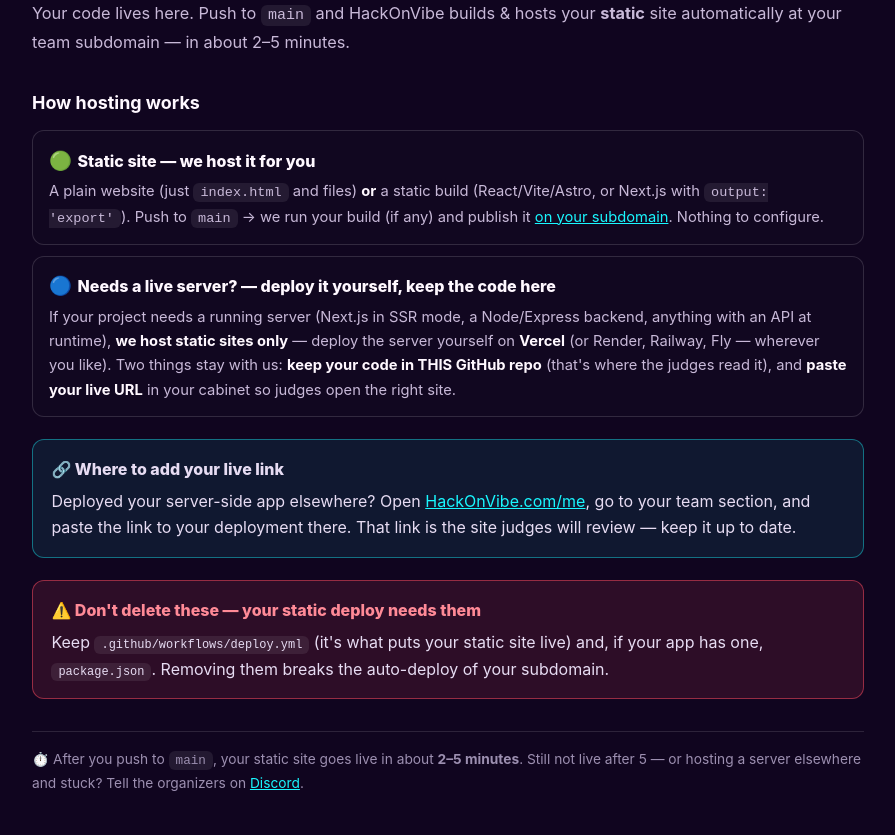
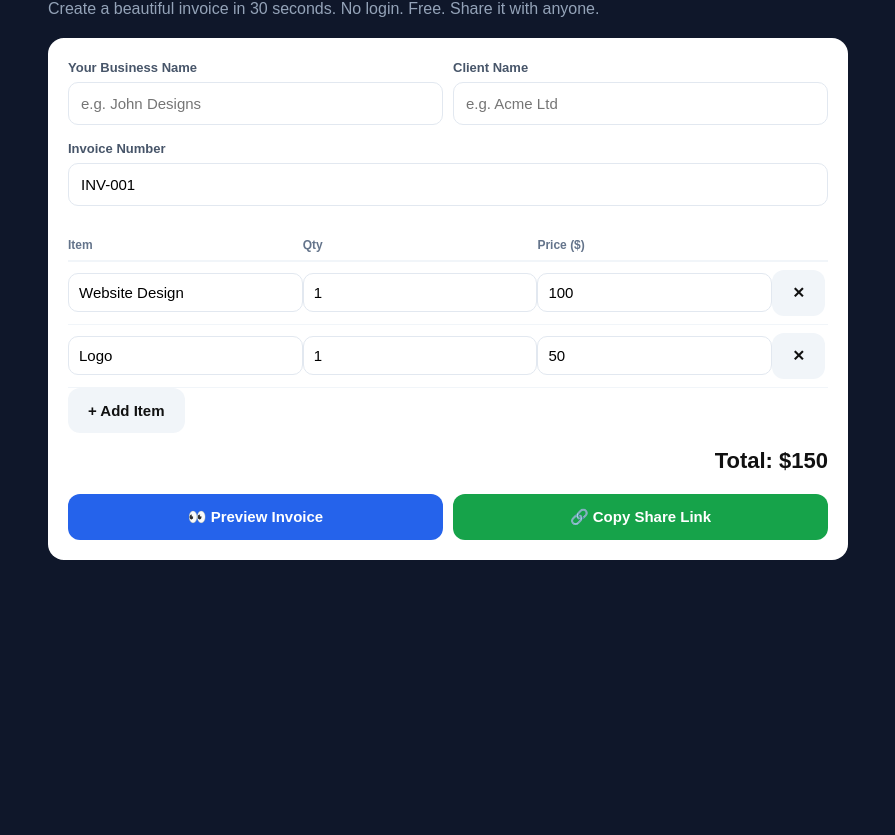
Before and after one commit to HackOnVibeCom/p5jmmur0he0q8b3ap2rzdbtcjipck4db82rw6mor, a plain HTML site: page index.html in a window 1280 px wide. Shown: the part 77-912 px from the top of the page, without its empty margins (192-1087 px from the left). After the commit the page ends 800 px from the top, so only its background shows below. Drawn offline with Linux system fonts and the light colour scheme.

Commit message:
Refactor index.html for QuickInvoice layout and styles
Updated the HTML structure and styles for QuickInvoice, enhancing the layout and functionality of the invoice generation tool.

```diff
--- a/index.html
+++ b/index.html
@@ -1,55 +1,113 @@
-<!doctype html>
+<!DOCTYPE html>
 <html lang="en">
-<head><meta charset="utf-8"><meta name="viewport" content="width=device-width, initial-scale=1"><title>HackOnVibe — how we host your project</title>
+<head>
+<meta charset="UTF-8">
+<meta name="viewport" content="width=device-width, initial-scale=1.0">
+<title>QuickInvoice - Free Invoice Maker</title>
 <style>
-body{margin:0;min-height:100vh;background:#10051f;color:#fff8ff;font-family:Inter,system-ui,sans-serif;padding:2.5rem 1.25rem;line-height:1.65}
-main{max-width:52rem;margin:0 auto}
-h1{font-size:1.55rem;margin:0 0 .4rem;line-height:1.25}
-.sub{color:#c8b9d8;font-size:1.02rem;margin:0 0 1.8rem}
-h2{font-size:1.12rem;margin:2rem 0 .8rem}
-p{color:#e7dcf3;margin:0 0 1rem}
-a{color:#19f7ff;word-break:break-word}
-code{background:rgba(255,255,255,.08);padding:2px 7px;border-radius:6px;font-size:.92em}
-ul.builds{list-style:none;padding:0;margin:0 0 1rem;display:grid;gap:.7rem}
-ul.builds li{border:1px solid rgba(255,255,255,.14);background:rgba(19,9,34,.6);border-radius:12px;padding:.85rem 1rem}
-.bt{font-weight:800;font-size:1rem}
-.bt .em{font-size:1.15rem;margin-right:.35rem}
-.trig{color:#c8b9d8;font-size:.92rem;margin:.25rem 0 0}
-.trig b{color:#fff8ff}
-.note{border-radius:12px;padding:1rem 1.15rem;margin:1.4rem 0 0}
-.note.info{border:1px solid rgba(25,247,255,.4);background:rgba(25,247,255,.08)}
-.note.warn{border:1px solid rgba(255,77,97,.5);background:rgba(255,77,97,.12)}
-.note .nt{font-weight:800;margin:0 0 .35rem;display:flex;align-items:center;gap:.4rem}
-.note.warn .nt{color:#ff8a97}
-.foot{color:#9c8fb0;font-size:.86rem;margin:2rem 0 0;padding-top:1rem;border-top:1px solid rgba(255,255,255,.12)}
+  *{box-sizing:border-box;font-family:Arial, sans-serif}
+  body{background:#0f172a;color:white;margin:0;padding:20px}
+  .wrap{max-width:800px;margin:auto}
+  h1{font-size:28px;margin-bottom:5px}
+  p.sub{color:#94a3b8;margin-top:0}
+  .card{background:white;color:#111;border-radius:16px;padding:20px;margin-top:20px}
+  label{font-size:13px;font-weight:bold;color:#475569}
+  input{width:100%;padding:12px;border:1px solid #e2e8f0;border-radius:10px;margin:6px 0 14px;font-size:15px}
+  .row{display:flex;gap:10px}
+  .row>div{flex:1}
+  table{width:100%;border-collapse:collapse;margin-top:10px}
+  th{font-size:12px;text-align:left;color:#64748b;padding:8px 0;border-bottom:2px solid #f1f5f9}
+  td{padding:8px 0;border-bottom:1px solid #f1f5f9}
+  td input{margin:0;padding:10px}
+  .total{text-align:right;font-size:22px;font-weight:bold;margin-top:15px}
+  .btns{display:flex;gap:10px;margin-top:20px;flex-wrap:wrap}
+  button{border:0;padding:14px 20px;border-radius:12px;font-weight:bold;cursor:pointer;font-size:15px}
+  .primary{background:#2563eb;color:white;flex:1}
+  .green{background:#16a34a;color:white;flex:1}
+  .ghost{background:#f1f5f9;color:#111}
+  #preview{background:white;color:#111;border-radius:16px;padding:25px;margin-top:20px;display:none}
+  @media print{body{background:white} .no-print{display:none} #preview{display:block !important}}
 </style>
 </head>
-<body><main>
-<h1>Welcome — this is your team's project repo</h1>
-<p class="sub">Your code lives here. Push to <code>main</code> and HackOnVibe builds &amp; hosts your <b>static</b> site automatically at your team subdomain — in about 2&ndash;5 minutes.</p>
+<body>
+<div class="wrap">
+  <h1>🧾 QuickInvoice</h1>
+  <p class="sub">Create a beautiful invoice in 30 seconds. No login. Free. Share it with anyone.</p>
 
-<h2>How hosting works</h2>
-<ul class="builds">
-  <li>
-    <div class="bt"><span class="em">🟢</span>Static site &mdash; we host it for you</div>
-    <p class="trig">A plain website (just <code>index.html</code> and files) <b>or</b> a static build (React/Vite/Astro, or Next.js with <code>output: 'export'</code>). Push to <code>main</code> &rarr; we run your build (if any) and publish it <a href="/">on your subdomain</a>. Nothing to configure.</p>
-  </li>
-  <li>
-    <div class="bt"><span class="em">🔵</span>Needs a live server? &mdash; deploy it yourself, keep the code here</div>
-    <p class="trig">If your project needs a running server (Next.js in SSR mode, a Node/Express backend, anything with an API at runtime), <b>we host static sites only</b> &mdash; deploy the server yourself on <b>Vercel</b> (or Render, Railway, Fly &mdash; wherever you like). Two things stay with us: <b>keep your code in THIS GitHub repo</b> (that's where the judges read it), and <b>paste your live URL</b> in your cabinet so judges open the right site.</p>
-  </li>
-</ul>
+  <div class="card no-print">
+    <div class="row">
+      <div><label>Your Business Name</label><input id="biz" placeholder="e.g. John Designs" oninput="update()"></div>
+      <div><label>Client Name</label><input id="client" placeholder="e.g. Acme Ltd" oninput="update()"></div>
+    </div>
+    <label>Invoice Number</label>
+    <input id="invNo" value="INV-001" oninput="update()">
 
-<div class="note info">
-  <p class="nt">🔗 Where to add your live link</p>
-  <p style="margin:0">Deployed your server-side app elsewhere? Open <a href="https://hackonvibe.com/me">HackOnVibe.com/me</a>, go to your team section, and paste the link to your deployment there. That link is the site judges will review &mdash; keep it up to date.</p>
+    <table>
+      <tr><th>Item</th><th>Qty</th><th>Price ($)</th><th></th></tr>
+      <tbody id="items">
+        <tr><td><input value="Website Design" oninput="calc()"></td><td><input type="number" value="1" oninput="calc()"></td><td><input type="number" value="100" oninput="calc()"></td><td><button class="ghost" onclick="this.parentElement.parentElement.remove();calc()">✕</button></td></tr>
+        <tr><td><input value="Logo" oninput="calc()"></td><td><input type="number" value="1" oninput="calc()"></td><td><input type="number" value="50" oninput="calc()"></td><td><button class="ghost" onclick="this.parentElement.parentElement.remove();calc()">✕</button></td></tr>
+      </tbody>
+    </table>
+    <button class="ghost" onclick="addRow()">+ Add Item</button>
+    <div class="total">Total: $<span id="total">150</span></div>
+
+    <div class="btns">
+      <button class="primary" onclick="showPreview()">👀 Preview Invoice</button>
+      <button class="green" onclick="shareLink()">🔗 Copy Share Link</button>
+    </div>
+  </div>
+
+  <div id="preview"></div>
+  <div class="btns no-print" id="printBtn" style="display:none">
+    <button class="primary" onclick="window.print()" style="flex:1">⬇ Download as PDF</button>
+  </div>
 </div>
 
-<div class="note warn">
-  <p class="nt">⚠️ Don't delete these &mdash; your static deploy needs them</p>
-  <p style="margin:0">Keep <code>.github/workflows/deploy.yml</code> (it's what puts your static site live) and, if your app has one, <code>package.json</code>. Removing them breaks the auto-deploy of your subdomain.</p>
-</div>
-
-<p class="foot">⏱️ After you push to <code>main</code>, your static site goes live in about <b>2&ndash;5 minutes</b>. Still not live after 5 &mdash; or hosting a server elsewhere and stuck? Tell the organizers on <a href="https://discord.gg/tU6NqSaS8">Discord</a>.</p>
-</main></body>
+<script>
+function addRow(){
+  document.getElementById('items').insertAdjacentHTML('beforeend', `<tr><td><input placeholder="Item" oninput="calc()"></td><td><input type="number" value="1" oninput="calc()"></td><td><input type="number" value="0" oninput="calc()"></td><td><button class="ghost" onclick="this.parentElement.parentElement.remove();calc()">✕</button></td></tr>`);
+  calc();
+}
+function calc(){
+  let total=0, rows='';
+  document.querySelectorAll('#items tr').forEach(tr=>{
+    let inputs=tr.querySelectorAll('input');
+    let name=inputs[0].value||'Item';
+    let qty=parseFloat(inputs[1].value)||0;
+    let price=parseFloat(inputs[2].value)||0;
+    total+=qty*price;
+    rows+=`<tr><td>${name}</td><td>${qty}</td><td>$${price}</td><td style="text-align:right">$${qty*price}</td></tr>`;
+  });
+  document.getElementById('total').innerText=total;
+  window._rows=rows; window._total=total;
+  update();
+}
+function update(){
+  let biz=document.getElementById('biz').value||'Your Business';
+  let client=document.getElementById('client').value||'Client Name';
+  let inv=document.getElementById('invNo').value||'INV-001';
+  if(document.getElementById('preview').style.display==='block') showPreview();
+  window._biz=biz; window._client=client; window._inv=inv;
+}
+function showPreview(){
+  calc();
+  document.getElementById('preview').style.display='block';
+  document.getElementById('printBtn').style.display='flex';
+  document.getElementById('preview').innerHTML=`
+    <div style="display:flex;justify-content:space-between"><h2 style="margin:0">${window._biz}</h2><span style="background:#eff6ff;color:#2563eb;padding:6px 12px;border-radius:20px;font-weight:bold">${window._inv}</span></div>
+    <p style="color:#64748b">Billed To: <b style="color:#111">${window._client}</b> • Date: ${new Date().toDateString()}</p>
+    <table style="width:100%"><tr><th>Item</th><th>Qty</th><th>Price</th><th style="text-align:right">Amount</th></tr>${window._rows}</table>
+    <div style="text-align:right;font-size:24px;font-weight:bold;margin-top:15px">Total: $${window._total}</div>
+    <p style="color:#64748b;font-size:13px;margin-top:20px">Made with QuickInvoice - Free, No Login</p>
+  `;
+  document.getElementById('preview').scrollIntoView({behavior:'smooth'});
+}
+function shareLink(){
+  let link = location.href;
+  navigator.clipboard.writeText(link).then(()=>alert('Link copied! Send it to anyone on WhatsApp. They will see this tool too - that is Zero-CAC!'));
+}
+calc();
+</script>
+</body>
 </html>
```
